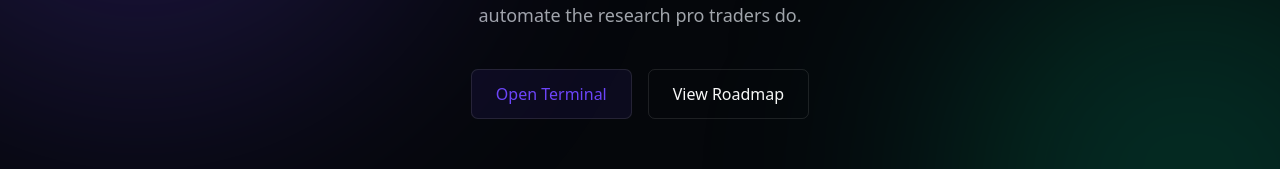
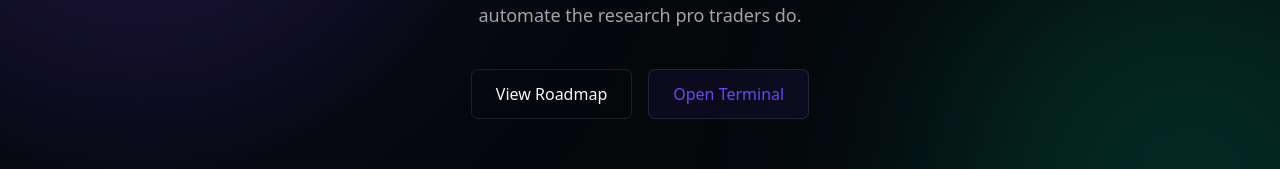
Before and after one commit to nexa-sol/nexa-trade, a Next.js app: page / in a window 1280 px wide. Shown: the part 329-498 px from the top of the page. Built offline with nearby package versions, Linux system fonts and the light colour scheme; what tailwind-animations would draw is missing.

Commit message:
Replaced CTA again

```diff
--- a/src/app/page.tsx
+++ b/src/app/page.tsx
@@ -38,20 +38,20 @@ export default function Landing() {
 
           <div className="mt-10 flex gap-4 mx-auto w-max">
             <Link
-              href="/markets"
-              className="animate-fade-in-up animate-duration-500 animate-delay-300"
-            >
-              <button className="px-6 py-3 rounded-lg font-medium transition border border-border outline-primary text-primary bg-primary/8 hover:border-primary hover:bg-primary/12">
-                Open Terminal
-              </button>
-            </Link>
-            <Link
               className="animate-fade-in-up animate-duration-500 animate-delay-200"
               href="https://github.com/nexa-sol/nexa-trade?tab=readme-ov-file#-nexa-roadmap--alpha-release"
               target="_blank"
             >
               <button className="px-6 py-3 rounded-lg border border-border hover:bg-accent/10 hover:text-accent transition">
                 View Roadmap
+              </button>
+            </Link>
+            <Link
+              href="/markets"
+              className="animate-fade-in-up animate-duration-500 animate-delay-300"
+            >
+              <button className="px-6 py-3 rounded-lg font-medium transition border border-border outline-primary text-primary bg-primary/8 hover:border-primary hover:bg-primary/12">
+                Open Terminal
               </button>
             </Link>
           </div>
@@ -61,7 +61,7 @@ export default function Landing() {
       {/* Features */}
       <section className="relative z-10 px-6 py-24 max-w-7xl mx-auto">
         <div className="grid md:grid-cols-3 gap-8">
-          <Staggered stagger={100}>
+          <Staggered stagger={150}>
             {[
               {
                 icon: Shield,
```
